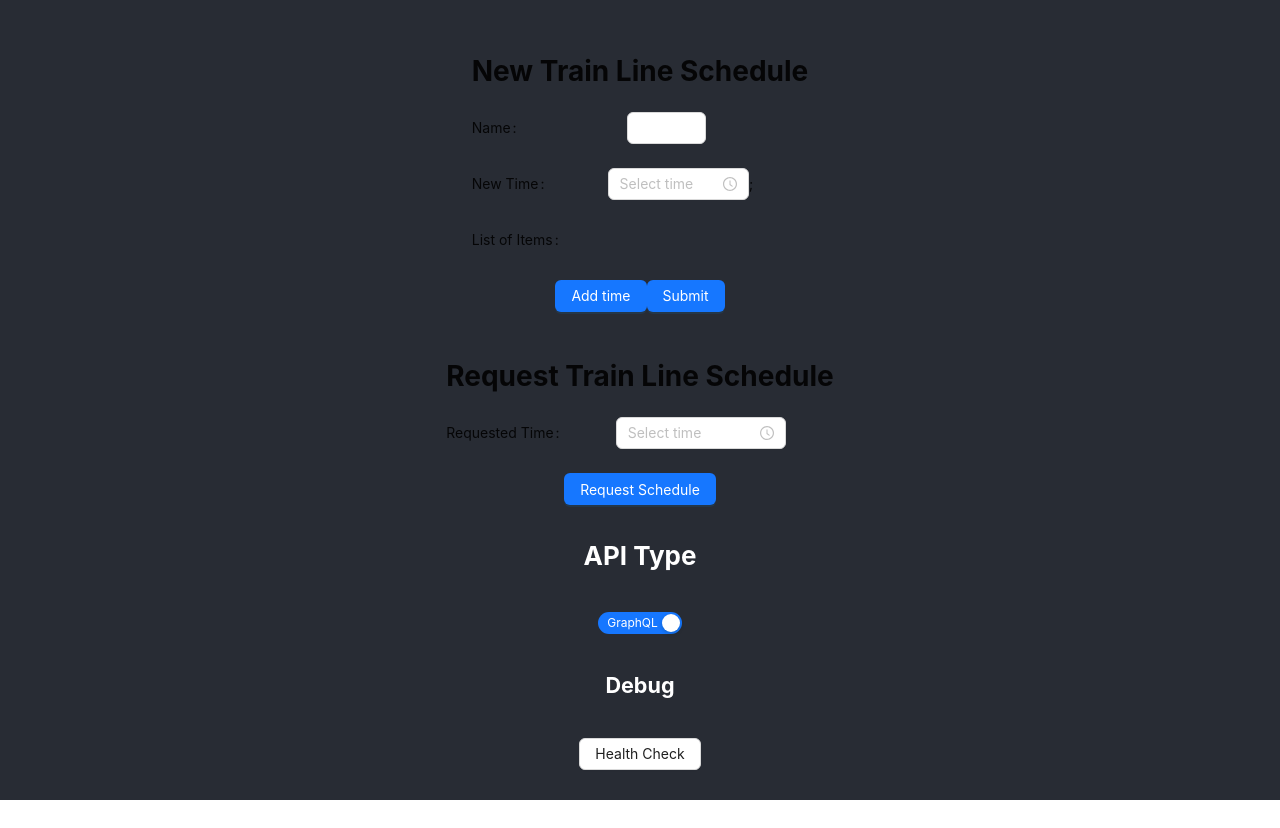
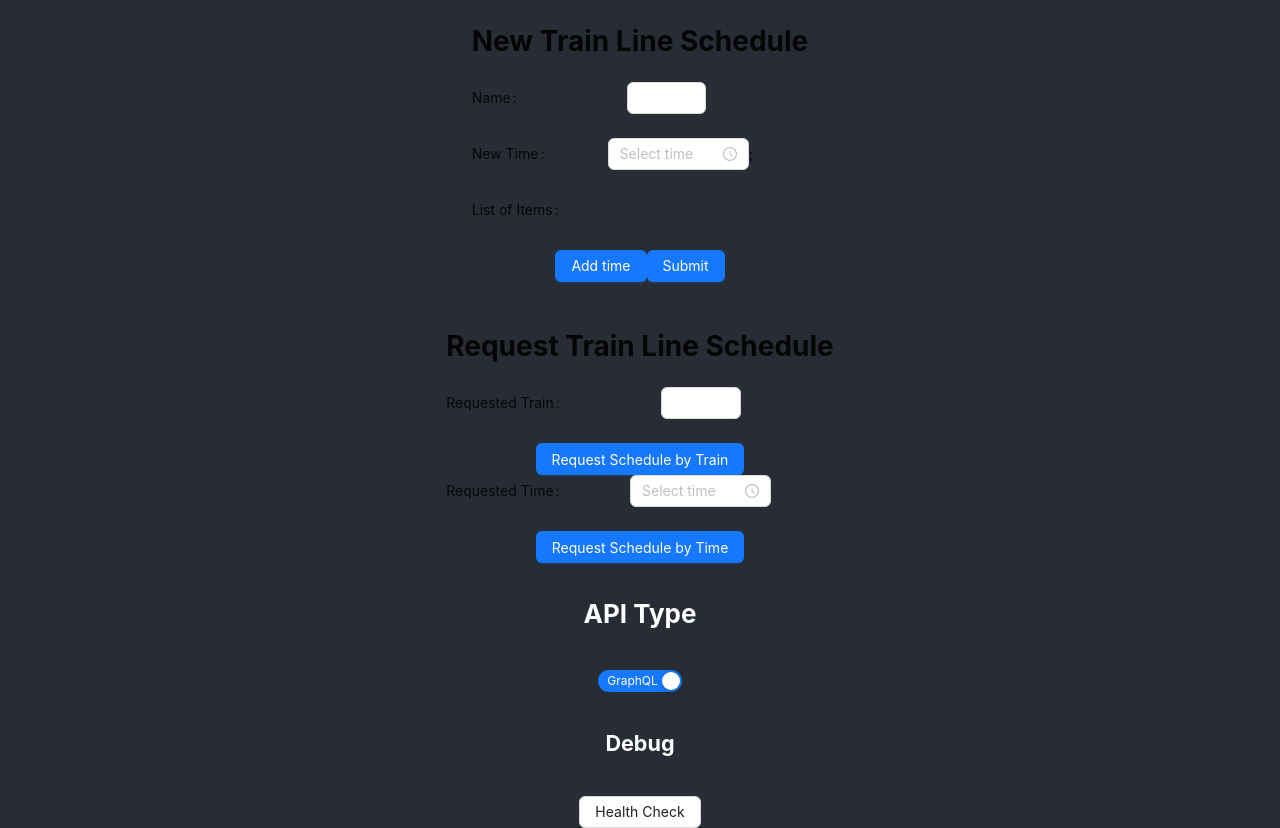
Before and after one commit to jalowe13/train_scheduler, a React (Create React App) app: page / in a window 1280 px wide. Before the commit the page ends 800 px from the top, so only its background shows below. Built offline with nearby package versions, Linux system fonts and the light colour scheme.

Commit message:
Fetch Graph QL, Train and Time
- Client can now fetch all Trains at a time, and all Trains for a time
- Next arrival time of multiple trains still needs to be implemented

```diff
--- a/src/ApiService.tsx
+++ b/src/ApiService.tsx
@@ -1,3 +1,5 @@
+import dayjs from "dayjs";
+
 // Api Service for the application
 // Jacob Lowe
 
@@ -38,6 +40,52 @@ mutation AddTrain($train_name: String!, $arrival_time: [String!]!) {
   }
 }
 `;
+
+// Function to fetch data from the GraphQL API
+// Data can be a string that contains a time or a train name
+async function fetchGraphQL(data: string) {
+  console.log("DATA:", data);
+  let query = "";
+  if (data.length < 5) {
+    // Any data less than 5 characters is a train name
+    query = `{timesForTrain(trainName: "${data}")}`;
+  } else {
+    const currentDateString = dayjs().format("YYYY-MM-DD");
+    const dateTimeString = `${currentDateString} ${data}`;
+    const formattedData = dayjs(dateTimeString, "YYYY-MM-DD h:mm A").format(
+      "YYYY-MM-DD HH:mm:ss"
+    );
+    query = `{trainsAtTime(arrivalTimestamp: "${formattedData}")}`;
+  }
+  console.log("FETCHING:", query);
+
+  try {
+    const response = await fetch(GRAPHQL_API, {
+      method: "POST",
+      headers: {
+        "Content-Type": "application/json",
+      },
+      body: JSON.stringify({
+        query,
+      }),
+    });
+
+    if (!response.ok) {
+      throw new Error(`Network response was not ok: ${response.statusText}`);
+    }
+
+    const responseBody = await response.json();
+
+    if (responseBody.errors) {
+      throw new Error(`GraphQL Error: ${responseBody.errors[0].message}`);
+    }
+
+    return responseBody.data;
+  } catch (error) {
+    console.error("An error occurred:", error);
+    throw error;
+  }
+}
 
 async function postGraphQL(query: string, variables = {}) {
   const body = JSON.stringify({ query, variables });
@@ -106,4 +154,13 @@ export const apiService = {
     }
     return postAPI("posts", data);
   },
+  fetch(isGraphQL: boolean, data: string | null) {
+    if (data === null) {
+      throw new Error("Data is null");
+    }
+    if (isGraphQL) {
+      return fetchGraphQL(data);
+    }
+    return fetchAPI("posts");
+  },
 };
--- a/src/App.tsx
+++ b/src/App.tsx
@@ -24,6 +24,7 @@ const App: React.FC = () => {
       try {
         const data = await apiFunction(isGraphQL);
         console.log("Api data:", data);
+        return data;
       } catch (error) {
         console.error(`Failed to fetch data`, error);
       }
@@ -39,7 +40,11 @@ const App: React.FC = () => {
           info={info}
           isGraphQL={isGraphQL}
         />
-        <RequestSchedule />
+        <RequestSchedule
+          handleButtonClick={handleButtonClick}
+          info={info}
+          isGraphQL={isGraphQL}
+        />
         <div>
           <h4>API Type</h4>
           <Switch
--- a/src/Form.tsx
+++ b/src/Form.tsx
@@ -71,10 +71,9 @@ const NewTrainServiceForm: React.FC<NewTrainServiceFormProps> = ({
   const handleSubmit = () => {
     info();
     handleButtonClick(() => apiService.submitForm(isGraphQL, postData));
-    // Commented out to not clear the form after submission
-    // setSelectedTime(null);
-    // setTimes([]);
-    // setName("");
+    setSelectedTime(null);
+    setTimes([]);
+    setName("");
   };
 
   // Submit to the API on Click of the submit button
--- a/src/RequestSchedule.tsx
+++ b/src/RequestSchedule.tsx
@@ -1,17 +1,87 @@
 //  RequestSchedule.tsx
 //  Jacob Lowe
 
-import React from "react";
-import { Form, TimePicker, Button } from "antd";
+import React, { useState } from "react";
+import { apiService } from "./ApiService.tsx";
+import type { TimePickerProps } from "antd";
+import dayjs from "dayjs";
+import { Form, TimePicker, Button, Input } from "antd";
 
-const RequestSchedule: React.FC = () => {
+interface RequestScheduleProps {
+  handleButtonClick: (apiFunction: () => Promise<any>) => any;
+  info: () => void;
+  isGraphQL: boolean;
+}
+
+const RequestSchedule: React.FC<RequestScheduleProps> = ({
+  handleButtonClick,
+  info,
+  isGraphQL,
+}) => {
+  // States
+  const [requestedTrain, setRequestedTrain] = useState<string>(""); // Requested Train
+  const [requestedTime, setRequestedTime] = useState<string | null>(null); // Requested Time
+  const onChange: TimePickerProps["onChange"] = (time) => {
+    if (time) {
+      setRequestedTime(time.format("h:mm A"));
+    } else {
+      setRequestedTime(null);
+    }
+  };
   return (
     <Form layout="horizontal" style={{ maxWidth: 600 }}>
       <h1> Request Train Line Schedule </h1>
+      <Form.Item label="Requested Train">
+        <Input
+          style={{ width: "9ch" }}
+          maxLength={4}
+          value={requestedTrain}
+          onChange={(e) => setRequestedTrain(e.target.value.toUpperCase())}
+        />
+      </Form.Item>
+      <Button
+        type="primary"
+        onClick={() =>
+          handleButtonClick(() => apiService.fetch(isGraphQL, requestedTrain))
+            .then((data) => {
+              // handle the returned data here
+              console.log("I got the data for the train!");
+              console.log(data);
+            })
+            .catch((error) => {
+              // handle any errors here
+              console.error(error);
+            })
+        }
+      >
+        Request Schedule by Train
+      </Button>
       <Form.Item label="Requested Time">
-        <TimePicker use12Hours format="h:mm A" />
+        <TimePicker
+          style={{ width: "16ch" }}
+          use12Hours
+          format="h:mm A"
+          value={requestedTime ? dayjs(requestedTime, "h:mm A") : null}
+          onChange={onChange}
+        />
       </Form.Item>
-      <Button type="primary">Request Schedule</Button>
+      <Button
+        type="primary"
+        onClick={() =>
+          handleButtonClick(() => apiService.fetch(isGraphQL, requestedTime))
+            .then((data) => {
+              // handle the returned data here
+              console.log("I got the data for the time!");
+              console.log(data);
+            })
+            .catch((error) => {
+              // handle any errors
+              console.error(error);
+            })
+        }
+      >
+        Request Schedule by Time
+      </Button>
     </Form>
   );
 };
```
